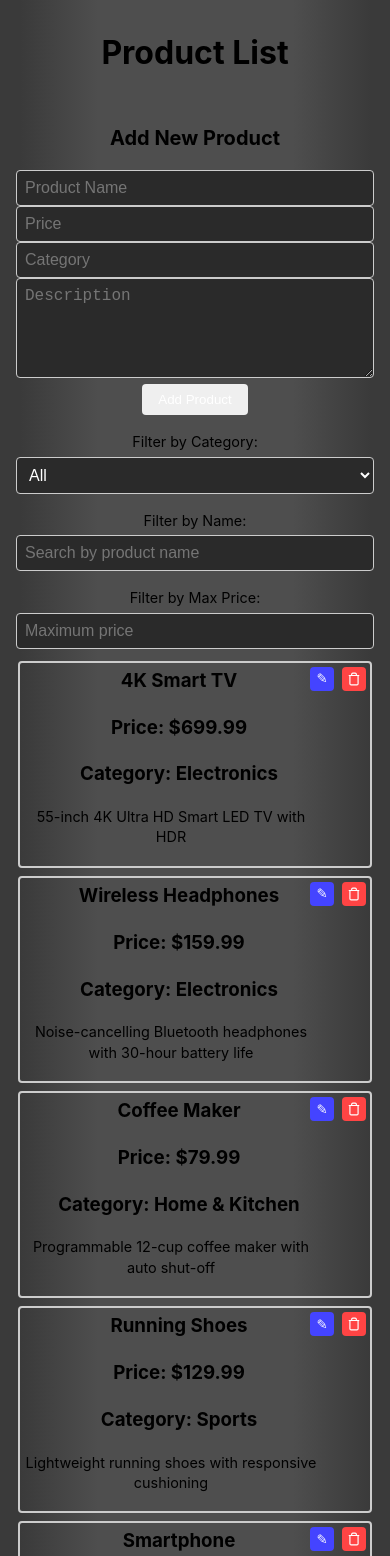
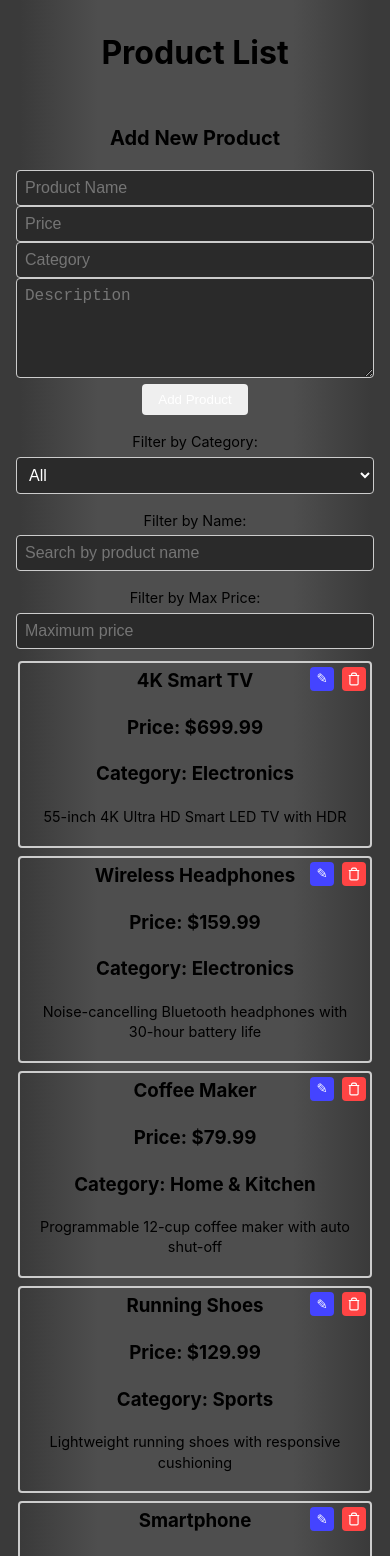
Before and after one commit to FredDahl/product-dashboard, a React (Vite) app: page / in a window 390 px wide. Shown: the top 1556 px of the page. Built offline with nearby package versions, Linux system fonts and the light colour scheme.

Commit message:
Layout and media queries update

```diff
--- a/src/components/addProduct/AddProductStyle.ts
+++ b/src/components/addProduct/AddProductStyle.ts
@@ -1,3 +1,4 @@
+// AddProductStyle.ts
 import styled from 'styled-components';
 import { CONTENT_WIDTH } from '../../styles/SharedStyledComponents';
 
--- a/src/components/productListInterface/ProductListInterfaceStyle.ts
+++ b/src/components/productListInterface/ProductListInterfaceStyle.ts
@@ -1,7 +1,8 @@
 // ProductListInterfaceStyle.ts
 import styled from 'styled-components'
 import { BaseInput, BaseSelect } from '../../styles/SharedStyledComponents'
-import { CONTENT_WIDTH } from '../../styles/SharedStyledComponents'
+import { mediaQuery } from '../../styles/MediaQueries';
+import { CONTENT_WIDTH } from '../../styles/Layout';
 
 export const Container = styled.div`
   width: 100%;
@@ -13,7 +14,7 @@ export const Container = styled.div`
   box-sizing: border-box;
   overflow: hidden;
 
-  @media (min-width: 768px) {
+  ${mediaQuery.tablet} {
     padding: ${({ theme }) => theme.spacing.sm};
   }
 `
@@ -23,11 +24,11 @@ export const FilterContainer = styled.div`
   flex-direction: column;
   gap: 1rem;
   width: 100%;
-  max-width: ${CONTENT_WIDTH.max};
-  min-width: ${CONTENT_WIDTH.min};
+  max-width: ${CONTENT_WIDTH.MAX};
+  min-width: ${CONTENT_WIDTH.MIN};
   padding: ${({ theme }) => theme.spacing.sm};
 
-  @media (min-width: 768px) {
+  ${mediaQuery.tablet} {
     padding: ${({ theme }) => theme.spacing.lg};
   }
 `
@@ -41,7 +42,7 @@ export const FilterRowContainer = styled.div`
   label {
     font-size: 0.9rem;
 
-    @media (min-width: 768px) {
+    ${mediaQuery.tablet} {
       font-size: 1rem;
     }
   }
@@ -49,8 +50,8 @@ export const FilterRowContainer = styled.div`
 
 export const ProductListContainer = styled.div`
   width: 100%;
-  max-width: ${CONTENT_WIDTH.max};
-  min-width: ${CONTENT_WIDTH.min};
+  max-width: ${CONTENT_WIDTH.MAX};
+  min-width: ${CONTENT_WIDTH.MIN};
   display: flex;
   flex-direction: column;
   align-items: center;
--- a/src/components/productListItem/productListItemStyle.ts
+++ b/src/components/productListItem/productListItemStyle.ts
@@ -1,11 +1,13 @@
 // ProductListItemStyle.ts
 import styled from 'styled-components'
 import { BaseButton } from '../../styles/SharedStyledComponents'
-import { CONTENT_WIDTH } from '../../styles/SharedStyledComponents'
+import { CONTENT_WIDTH } from '../../styles/Layout'
+import { mediaQuery } from '../../styles/MediaQueries'
+import { Z_INDEX } from '../../styles/Layout'
 
 export const ProductItem = styled.div`
     width: calc(100% - ${({ theme }) => theme.spacing.xs});
-    max-width: ${CONTENT_WIDTH.max};
+    max-width: ${CONTENT_WIDTH.MAX};
     min-width: auto;
     border: 2px solid ${({ theme }) => theme.colors.border};
     border-radius: ${({ theme }) => theme.borderRadius.small};
@@ -16,22 +18,23 @@ export const ProductItem = styled.div`
     overflow-wrap: break-word;
     word-wrap: break-word;
 
-    @media (min-width: 768px) {
+    ${mediaQuery.tablet} {
         width: 100%;
         padding: ${({ theme }) => theme.spacing.lg};
         margin: ${({ theme }) => theme.spacing.sm} 0;
-        min-width: ${CONTENT_WIDTH.min};
+        min-width: ${CONTENT_WIDTH.MIN};
     }
 `
 
 export const ProductItemContent = styled.div`
     display: flex;
     flex-direction: column;
+    justify-content: center;
+    // align-items: center;
     width: 100%;
     box-sizing: border-box;
     overflow: hidden;
-    text-align: center;
-    padding-right: ${({ theme }) => theme.spacing.xl};
+
 `
 
 export const ProductItemTitle = styled.h3`
@@ -56,6 +59,7 @@ export const ProductItemDescription = styled.p`
     @media (max-width: 768px) {
         font-size: 0.9rem;
         line-height: 1.4;
+        padding-left: ${({ theme }) => theme.spacing.md};
         padding-right: ${({ theme }) => theme.spacing.md};
     }
 `
@@ -70,7 +74,7 @@ export const ModalOverlay = styled.div`
   display: flex;
   justify-content: center;
   align-items: center;
-  z-index: 1000;
+  z-index: ${Z_INDEX.MODAL};
 `
 
 export const ModalContent = styled.div`
--- /dev/null
+++ b/src/styles/Layout.ts
@@ -0,0 +1,20 @@
+// Layout.ts
+// Device sizes in pixels
+export const BREAKPOINTS = {
+    MOBILE: 480,
+    TABLET: 768,
+    DESKTOP: 1024,
+    WIDE: 1280
+  } as const;
+
+  // Content width constraints
+  export const CONTENT_WIDTH = {
+    MIN: '280px',
+    MAX: '500px',
+    CONTAINER_MAX: '1280px'
+  } as const;
+
+  // Z-index stack
+  export const Z_INDEX = {
+    MODAL: 1000
+  } as const;
--- /dev/null
+++ b/src/styles/MediaQueries.ts
@@ -0,0 +1,9 @@
+import { BREAKPOINTS } from './Layout';
+
+export const mediaQuery = {
+  mobile: `@media (max-width: ${BREAKPOINTS.TABLET - 1}px)`,
+  tablet: `@media (min-width: ${BREAKPOINTS.TABLET}px)`,
+  desktop: `@media (min-width: ${BREAKPOINTS.DESKTOP}px)`,
+  wide: `@media (min-width: ${BREAKPOINTS.WIDE}px)`,
+  custom: (minWidth: number) => `@media (min-width: ${minWidth}px)`
+};
```
